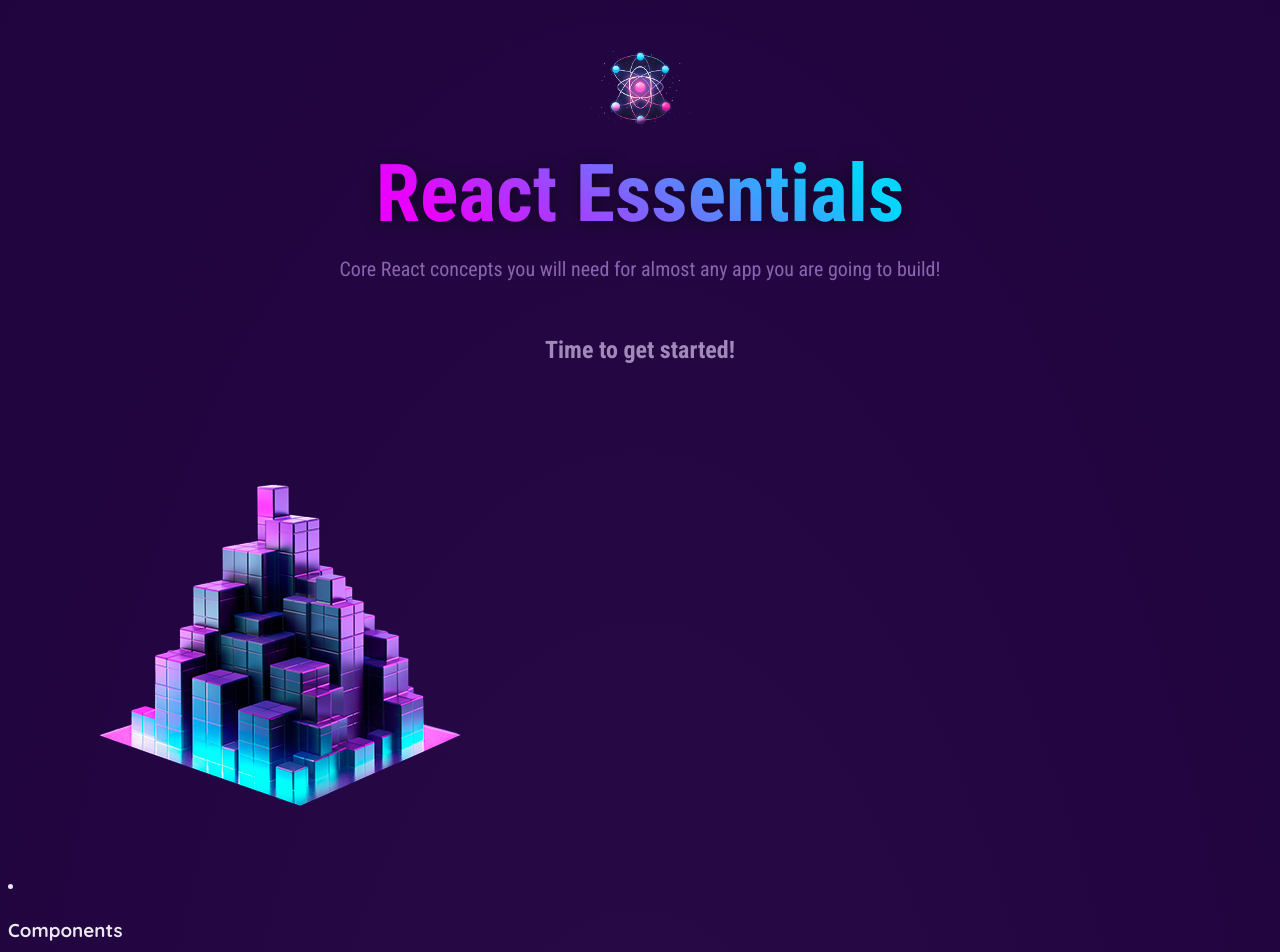
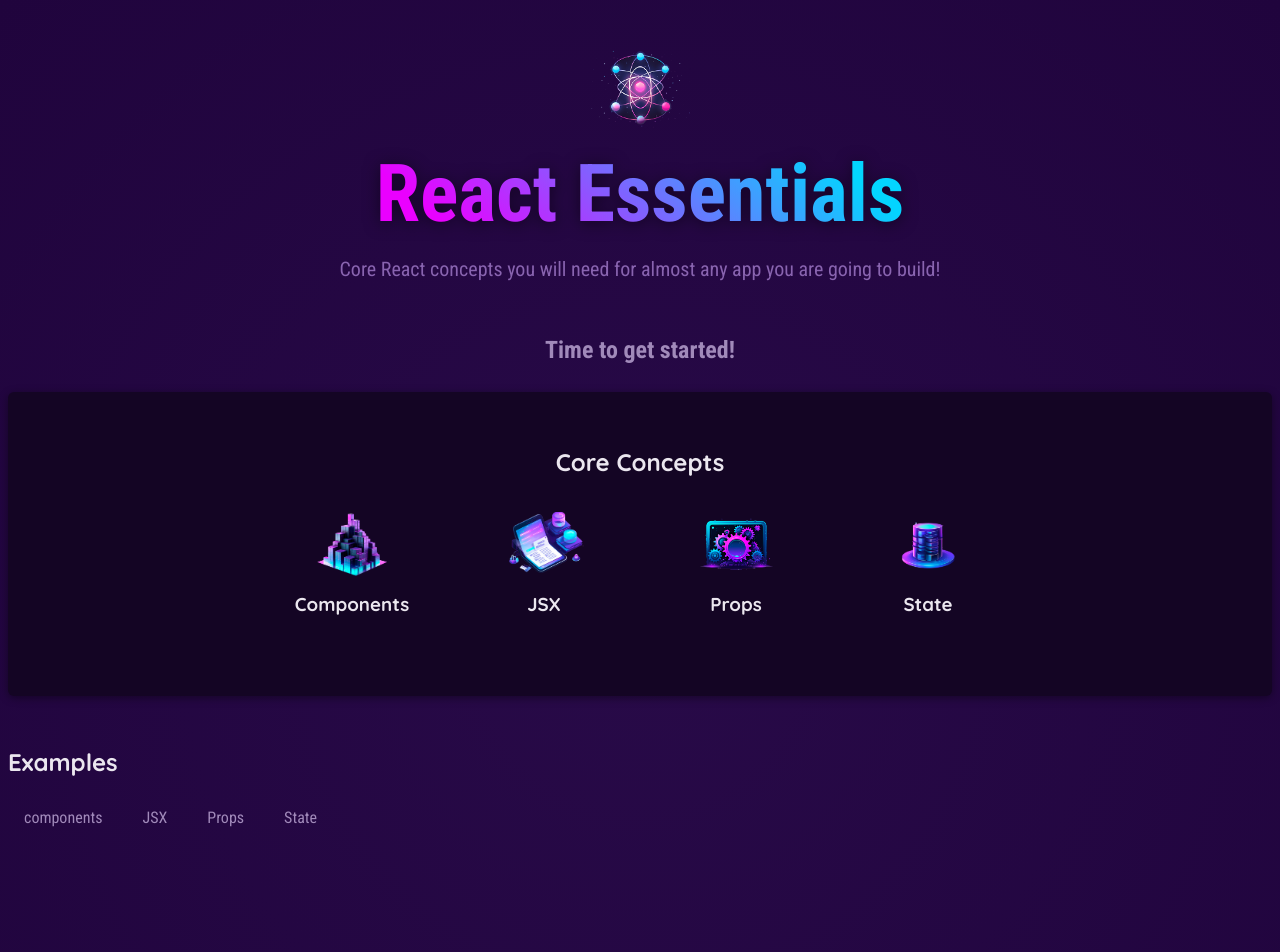
Before and after one commit to OllaWilk/udemy-react, a React (Create React App) app: page / in a window 1280 px wide. Shown: the top 952 px of the page. Built offline with nearby package versions, Linux system fonts and the light colour scheme; the HTML template or start-up script is replaced by a standard one.

Commit message:
zastosownie koncepcji children prosp i podział na foldery

```diff
--- a/src/App.js
+++ b/src/App.js
@@ -1,37 +1,8 @@
+import { CORE_CONCEPTS } from './data.js';
+import { CoreConcept } from './components/CoreConcept/CoreConcept.jsx';
+import { Header } from './components/Header/Header.jsx';
 import './App.css';
-import img from './assets/react-core-concepts.png';
-import { CORE_CONCEPTS } from './data.js';
-
-const reactDescriptions = ['Fundamental', 'Crucial', 'Core'];
-
-function genRandomInt(max) {
-  return Math.floor(Math.random() * (max + 1));
-}
-
-function Header() {
-  const descritpoion = reactDescriptions[genRandomInt(2)];
-
-  return (
-    <header>
-      <img src={img} alt='Stylized atom' />
-      <h1>React Essentials</h1>
-      <p>
-        {descritpoion} React concepts you will need for almost any app you are
-        going to build!
-      </p>
-    </header>
-  );
-}
-
-function CoreConcept({ image, title, descritpoion }) {
-  return (
-    <li>
-      <img src={image} alt={{ title }} />
-      <h3>{title}</h3>
-      <p>{descritpoion}</p>1{' '}
-    </li>
-  );
-}
+import { TabButton } from './components/TabButton.jsx/TabButton.jsx';
 
 function App() {
   return (
@@ -40,7 +11,10 @@
       <main>
         <h2>Time to get started!</h2>
       </main>
+      <section id='core-concepts'>
+        <h2>Core Concepts</h2>
         {/* Sposób pierwszy wpisanie numeru indexu z tablicy */}
+        <ul>
           <CoreConcept
             title={CORE_CONCEPTS[0].title}
             image={CORE_CONCEPTS[0].image}
@@ -50,6 +24,17 @@
           <CoreConcept {...CORE_CONCEPTS[1]} />
           <CoreConcept {...CORE_CONCEPTS[2]} />
           <CoreConcept {...CORE_CONCEPTS[3]} />
+        </ul>
+      </section>
+      <section id='examples'>
+        <h2>Examples</h2>
+        <menu>
+          <TabButton>components</TabButton>
+          <TabButton>JSX</TabButton>
+          <TabButton>Props</TabButton>
+          <TabButton>State</TabButton>
+        </menu>
+      </section>
     </div>
   );
 }
--- /dev/null
+++ b/src/components/CoreConcept/CoreConcept.css
@@ -0,0 +1,18 @@
+#core-concepts li {
+  width: 10rem;
+  text-align: center;
+}
+
+#core-concepts li img {
+  height: 4rem;
+  width: 6rem;
+  object-fit: cover;
+}
+
+#core-concepts li h3 {
+  margin: 0.5rem 0;
+}
+
+#core-concepts li p {
+  font-size: 0.9rem;
+}
--- /dev/null
+++ b/src/components/CoreConcept/CoreConcept.jsx
@@ -0,0 +1,10 @@
+import './CoreConcept.css';
+export function CoreConcept({ image, title, descritpoion }) {
+  return (
+    <li>
+      <img src={image} alt={{ title }} />
+      <h3>{title}</h3>
+      <p>{descritpoion}</p>
+    </li>
+  );
+}
--- /dev/null
+++ b/src/components/Header/Header.css
@@ -0,0 +1,27 @@
+header {
+  text-align: center;
+  margin: 3rem 0;
+}
+
+header img {
+  height: 5rem;
+  width: 10rem;
+  object-fit: cover;
+}
+
+header h1 {
+  margin: 0;
+  font-family: 'Roboto Condensed', sans-serif;
+  font-size: 5rem;
+  background: linear-gradient(40deg, #ea00ff, #ea00ff, #03d5ff, #03d5ff);
+  -webkit-background-clip: text;
+  -webkit-text-fill-color: transparent;
+  filter: drop-shadow(0 2px 8px rgba(0, 0, 0, 0.5));
+}
+
+header p {
+  margin: 0;
+  font-size: 1.25rem;
+  color: #8964b0;
+  font-family: 'Roboto Condensed', sans-serif;
+}
--- /dev/null
+++ b/src/components/Header/Header.jsx
@@ -0,0 +1,23 @@
+import img from '../../assets/react-core-concepts.png';
+import './Header.css';
+
+const reactDescriptions = ['Fundamental', 'Crucial', 'Core'];
+
+function genRandomInt(max) {
+  return Math.floor(Math.random() * (max + 1));
+}
+
+export function Header() {
+  const descritpoion = reactDescriptions[genRandomInt(2)];
+
+  return (
+    <header>
+      <img src={img} alt='Stylized atom' />
+      <h1>React Essentials</h1>
+      <p>
+        {descritpoion} React concepts you will need for almost any app you are
+        going to build!
+      </p>
+    </header>
+  );
+}
--- /dev/null
+++ b/src/components/TabButton.jsx/TabButton.jsx
@@ -0,0 +1,9 @@
+import React from 'react';
+
+export const TabButton = ({ children }) => {
+  return (
+    <li>
+      <button>{children}</button>
+    </li>
+  );
+};
--- a/src/index.css
+++ b/src/index.css
@@ -58,6 +58,7 @@
   border-radius: 6px;
   background-color: #140524;
   box-shadow: 0 2px 8px rgba(0, 0, 0, 0.4);
+  text-align: center;
 }
 
 main h2 {
@@ -70,30 +71,11 @@
 #core-concepts ul {
   list-style: none;
   padding: 0;
-  margin: 0;
+  margin: 2rem;
   display: flex;
   gap: 2rem;
   flex-wrap: wrap;
   justify-content: center;
-}
-
-#core-concepts li {
-  width: 10rem;
-  text-align: center;
-}
-
-#core-concepts li img {
-  height: 4rem;
-  width: 6rem;
-  object-fit: cover;
-}
-
-#core-concepts li h3 {
-  margin: 0.5rem 0;
-}
-
-#core-concepts li p {
-  font-size: 0.9rem;
 }
 
 #examples {
```
Lines whose indentation alone changed are shown as unchanged.
